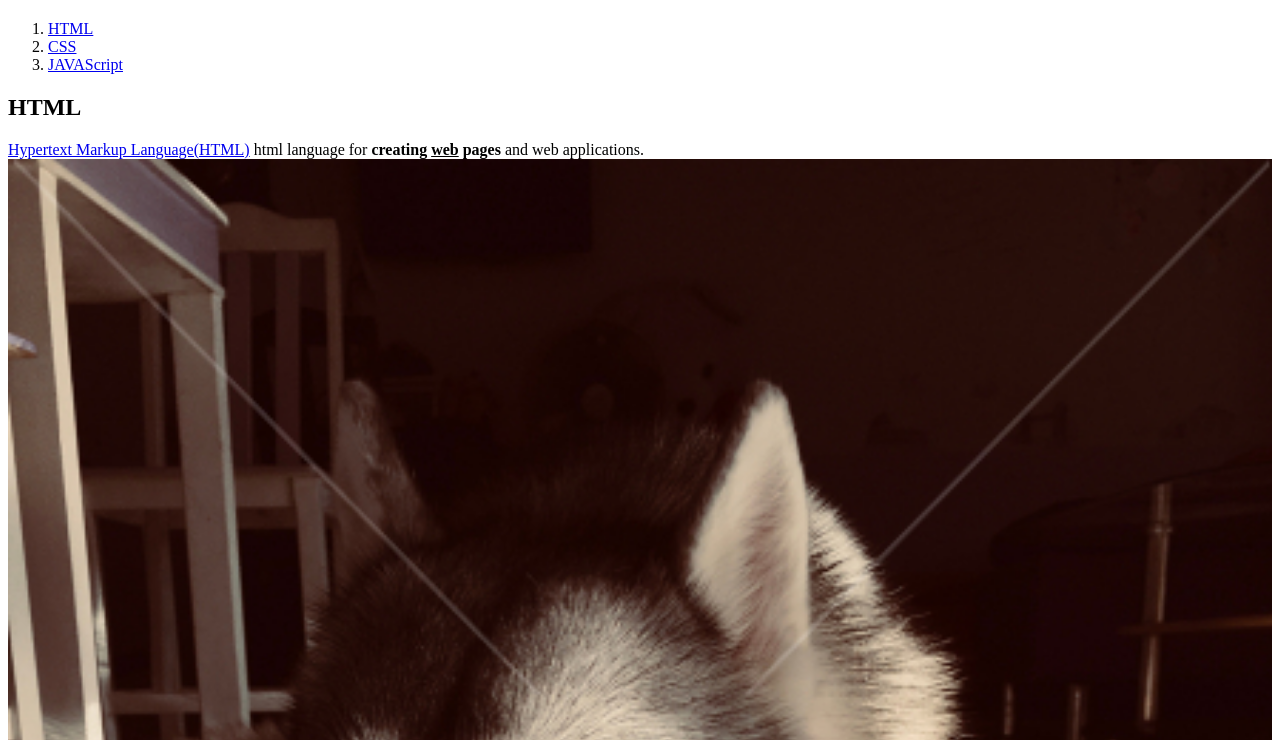
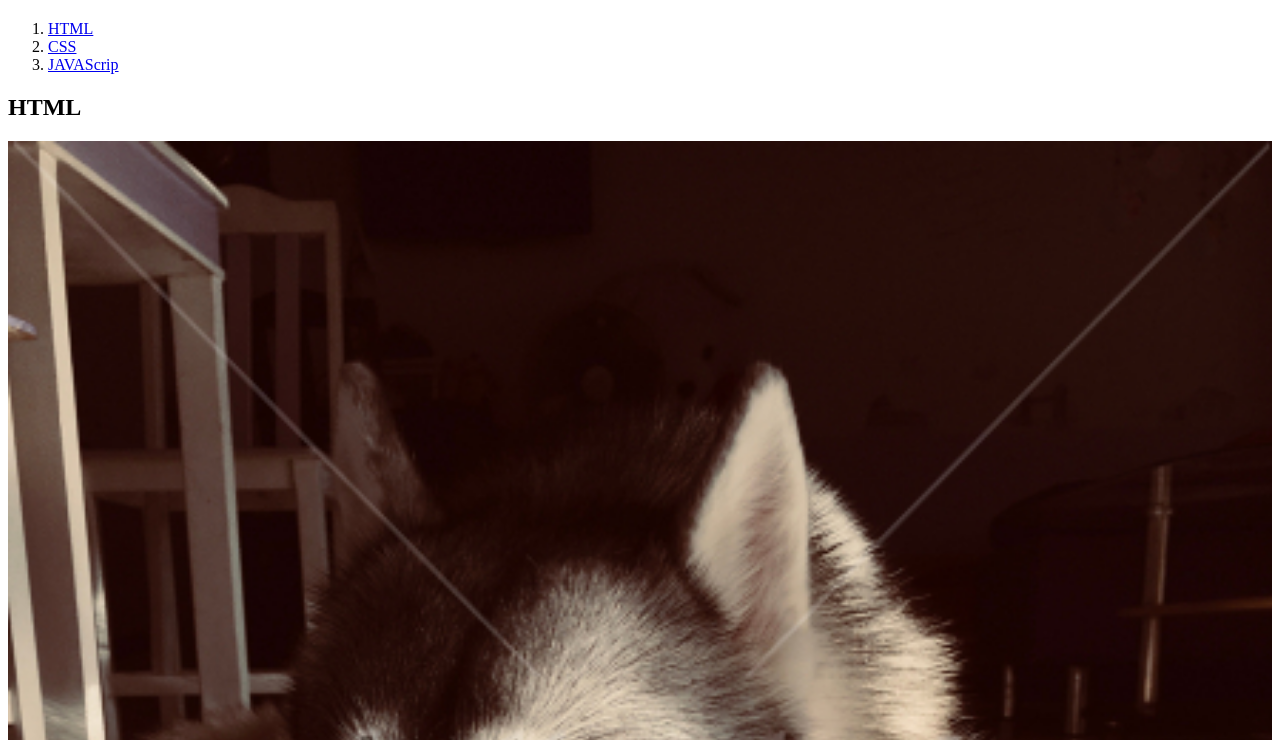
Before and after one commit to sunyvictory/web1, a plain HTML site: page 1.html in a window 1280 px wide. Shown: the part 60-800 px from the top of the page. Drawn offline with Linux system fonts and the light colour scheme.

Commit message:
Add files via upload

```diff
--- a/1.html
+++ b/1.html
@@ -9,11 +9,12 @@
   <ol>
     <li><a href="1.html">HTML</a></li>
     <li><a href="2.html">CSS</a></li>
-    <li><a href="3.html">JAVAScript</a></li>
+    <li><a href="3.html">JAVAScrip</a></li>
   </ol>
   <h2>HTML</h2>
-  <p><a href="http://www.w3.org/TR/html51/" target="_blank" title="html specification">Hypertext Markup Language(HTML)</a> html language for <strong>creating <u>web</u> pages</strong> and web applications.
-  <img src="coding.jpg" width=100%></p>
+  <p>
+    <img src="coding.jpg" width=100%>
+  </p>
   <p>Don't Forget the End Tag</p>
 </body>
 <html>
```
Also changed, not shown: index.html (+3 -0 lines).
